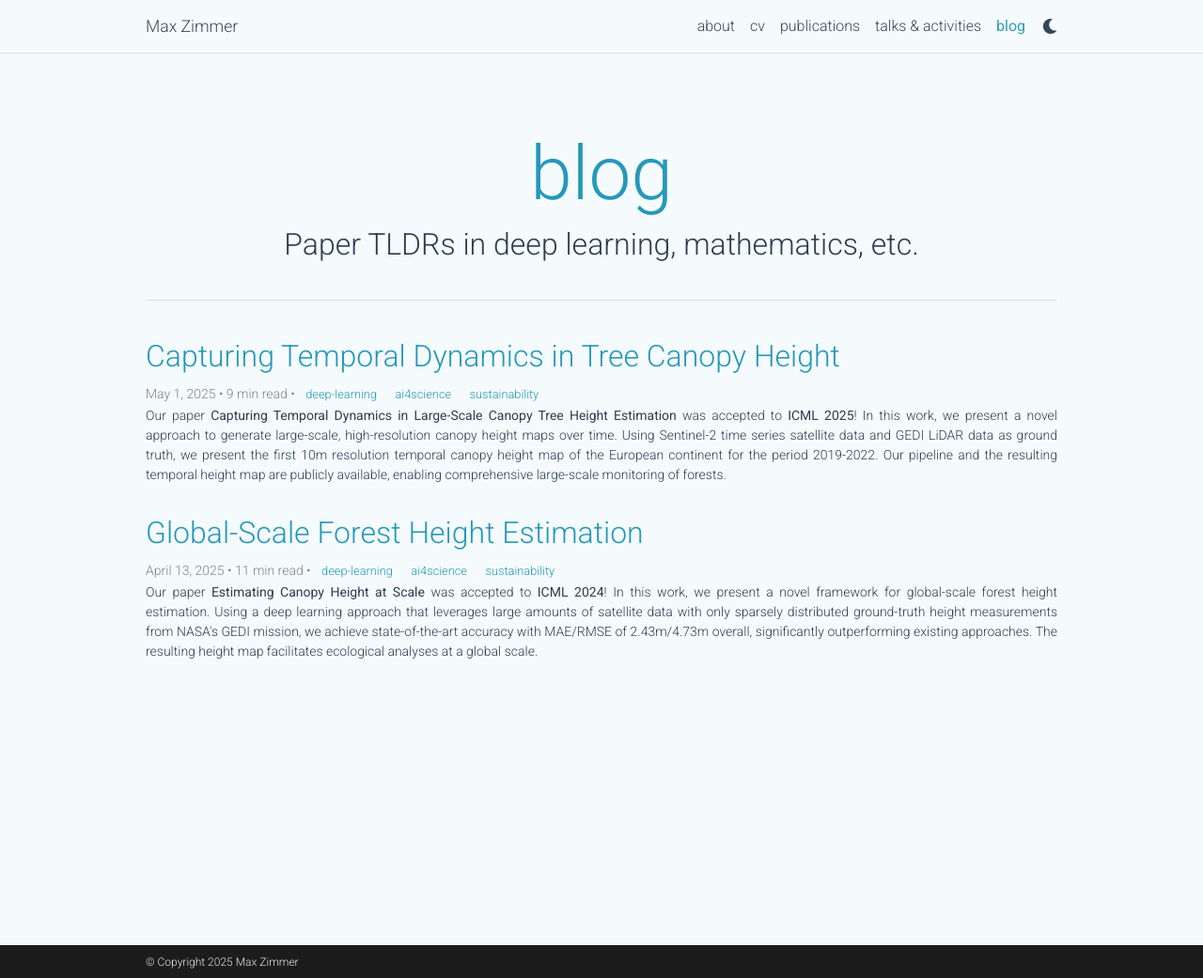
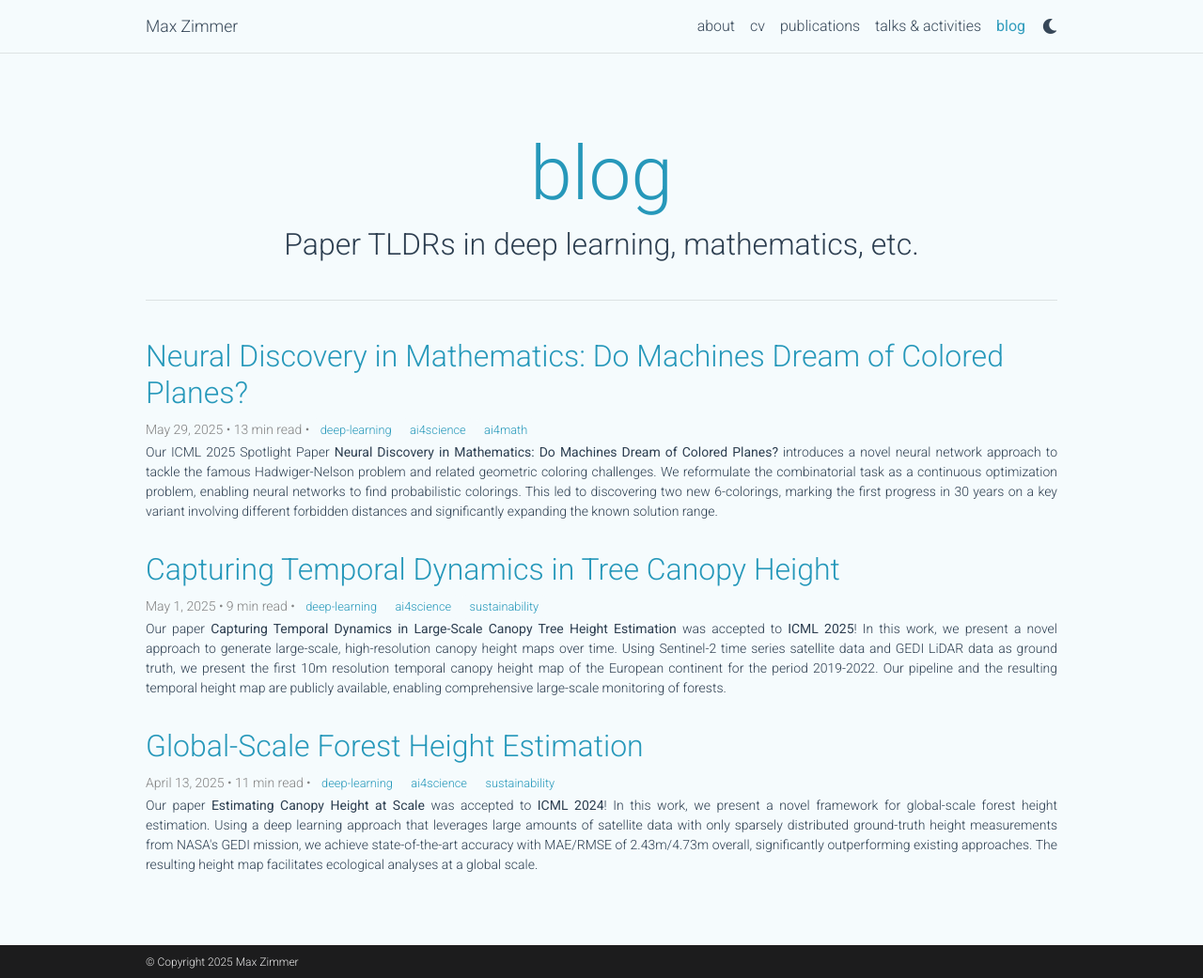
Before and after one commit to zimmer-m/zimmer-m.github.io, a Jekyll site: the page built from _pages/blog.md, in a window 1280 px wide and 1041 px high. Shown: the whole window at 94% size. Built offline with Jekyll 4.4.1, drawn with Linux system fonts in a browser that asks for light colours; comment, search, counter and statistics services are not loaded; a style sheet for code colours, icons or effects is not loaded; some of the changed lines change nothing that is shown.

Commit message:
blogpost release

```diff
--- a/_posts/2025-05-05-neural-discovery-in-mathematics-do-machines-dream-of-colored-planes.md
+++ b/_posts/2025-05-05-neural-discovery-in-mathematics-do-machines-dream-of-colored-planes.md
@@ -1,14 +1,13 @@
 ---
 layout: distill
 title: "Neural Discovery in Mathematics: Do Machines Dream of Colored Planes?"
-date: 2025-03-05
-hidden: true
-sitemap: false
-description: "Our ICML 2025 Spotlight Paper <b>Neural Discovery in Mathematics: Do Machines Dream of Colored Planes?</b> introduces a novel neural network approach to tackle the famous Hadwiger-Nelson problem and related geometric coloring challenges. We reformulate the combinatorial task as a continuous optimization problem, enabling NNs to find probabilistic colorings. This led to discovering two new 6-colorings, marking the first progress in 30 years on a key variant involving different forbidden distances and significantly expanding the known solution range."
+date: 2025-05-29
+description: "Our ICML 2025 Spotlight Paper <b>Neural Discovery in Mathematics: Do Machines Dream of Colored Planes?</b> introduces a novel neural network approach to tackle the famous Hadwiger-Nelson problem and related geometric coloring challenges. We reformulate the combinatorial task as a continuous optimization problem, enabling neural networks to find probabilistic colorings. This led to discovering two new 6-colorings, marking the first progress in 30 years on a key variant involving different forbidden distances and significantly expanding the known solution range."
 tags: [deep-learning, ai4science, ai4math]
 bibliography: neural_discovery_in_mathematics.bib
 publication_type: "ICML25"
 paper_url: "https://arxiv.org/abs/2501.18527"
+code_url: "https://github.com/ZIB-IOL/neural-discovery-icml25"
 giscus_comments: false
 related_posts: false
 authors:
@@ -29,11 +28,9 @@ authors:
       name: Zuse Institute Berlin
 ---
 
-## The Hadwiger-Nelson Problem: The chromatic number of the plane
+## The chromatic number of the plane
 
-The Hadwiger-Nelson (HN) problem, first posed in 1950, asks a fundamental question at the intersection of geometry and combinatorics: What is the minimum number of colors needed to color the entire Euclidean plane $\mathbb{R}^2$ such that no two points at unit distance share the same color? This minimum number is referred to as the *chromatic number of the plane*, denoted $\chi(\mathbb{R}^2)$, as it is the chromatic number of the infinite graph with vertex set $\mathbb{R}^2$ and edges connect pairs of points at unit distance.
-
-What makes this seemingly simple setup challenging is the combination between discrete choices (the colors) with continuous geometry (the distance on the plane).
+The Hadwiger-Nelson (HN) problem, first posed in 1950, asks a fundamental question at the intersection of geometry and combinatorics: What is the minimum number of colors needed to color the entire Euclidean plane $\mathbb{R}^2$ such that no two points at unit distance share the same color? This minimum number is referred to as the *chromatic number of the plane*, denoted $\chi(\mathbb{R}^2)$, as it is the chromatic number of the infinite graph with vertex set $\mathbb{R}^2$ and edges connecting pairs of points at unit distance. What makes this seemingly simple setup challenging is the combination between discrete choices (the colors) with continuous geometry (the distance on the plane).
 
 Despite over 70 years of research, the exact value of $\chi(\mathbb{R}^2)$ remains unknown. It is currently bounded between 5 and 7, i.e., $5 \le \chi(\mathbb{R}^2) \le 7$. Establishing lower bounds typically involves constructing finite *unit-distance graphs*—graphs with a high chromatic number, that is, graphs that can be embedded in the plane in a way such that edges connect points exactly one unit apart. Notable examples include the Moser spindle, which requires 4 colors <d-cite key="moser1961solution"></d-cite>, and a large graph discovered by Aubrey de Grey in 2018, proving $\chi(\mathbb{R}^2) \ge 5$ <d-cite key="DeGrey2018ChromaticNumber"></d-cite>. Conversely, upper bounds are demonstrated by providing explicit coloring patterns for the entire plane. The best-known upper bound of 7 is realized by many different constructions, the most well known of which is a coloring based on a hexagonal tiling of the plane <d-cite key="soifer2009mathematical"></d-cite>. Closing the gap between 5 and 7 remains a significant open problem in mathematics.
 
@@ -42,9 +39,9 @@ In this work, we focus on improving the upper bounds. We explore how neural netw
 ## A New Approach: Neural Networks for Mathematical Discovery
 ### Modeling the Coloring Problem
 
-In our ICML 2025 paper, "Neural Discovery in Mathematics: Do Machines Dream of Colored Planes?", we introduce a new approach to generate colorings which avoid unit distance conflicts using neural networks. The core idea is to reframe the combinatorial problem as a continuous optimization task that neural networks are well-suited to handle. Instead of assigning a fixed color (a discrete choice) to each point, we relax the constraint by defining a probabilistic coloring. We train the NN to output a *probability distribution* over the available colors for any given point $(x, y) \in \mathbb{R}^2$.
+We introduce a new approach to generate colorings which avoid unit distance conflicts using NNs. The core idea is to reframe the combinatorial problem as a continuous optimization task that NNs are well-suited to handle. Instead of assigning a fixed color (a discrete choice) to each point, we relax the constraint by defining a probabilistic coloring. We train the NN to output a *probability distribution* over the available colors for any given point $(x, y) \in \mathbb{R}^2$.
 
-Let $p_\theta: \mathbb{R}^2 \to \Delta^k$ be a neural network parameterized by $\theta$, where $k$ is the number of colors and $\Delta^k$ is the $k$-dimensional probability simplex. For an input point $x \in \mathbb{R}^2$, the output $p_\theta(x) = (p_1, ..., p_k)$ represents the probability that point $x$ should receive color $i$.
+Let $p_\theta: \mathbb{R}^2 \to \Delta_c$ be an NN parameterized by $\theta$, where $c$ is the number of colors and $\Delta_c$ is the $c$-dimensional probability simplex. For an input point $x \in \mathbb{R}^2$, the output $p_\theta(x) = (p_1, ..., p_c)$ represents the probability distribution over the colors that point $x$ can attain.
 
 We then train the network in an *unsupervised* way, that is, without labeled data. Instead, we define a way to measure how "bad" a probabilistic coloring is according to the problem's constraints. The resulting loss function is differentiable thanks to the probabilistic nature of the relaxed problem, allowing us to measure the violation of the unit distance constraint within a finite region $[-R,R]^2$. For the standard Hadwiger-Nelson problem, the loss function calculates the *expected* probability that two points $x, y$ exactly one unit apart *do* share the same color when said colors are sampled from their respective distributions $p_\theta(x)$ and $p_\theta(y)$:
 
@@ -62,26 +59,26 @@ $$
 
 The entire setup is differentiable with respect to the network parameters $\theta$, allowing us to use standard gradient descent algorithms (like Adam <d-cite key="kingma2014adam"></d-cite>) to iteratively adjust $\theta$ and minimize the loss. As the loss decreases, the network learns to assign probabilities such that points at unit distance are less likely to receive the same color.
 
-The following animation illustrates this learning process, showing how the initially random probabilistic coloring evolves over training iterations to form a structured pattern that minimizes conflicts. What is shown is $\text{argmax}\  p_\theta(x)$, i.e., for each pixel we choose the color which currently has the highest probability.
+The following animation illustrates this learning process, showing how the initially random probabilistic coloring evolves over training iterations to form a structured pattern that minimizes conflicts. We depict $\text{argmax}\  p_\theta(x)$, i.e., for each pixel we choose the color which currently has the highest probability.
 
 <div class="figure-container">
-  <img src="/assets/img/blog_img/neural_discovery_mathematics/training_evolution.gif" alt="Animation illustrating the neural network's learning process" style="max-width: 100%;" class="zoomable" data-zoomable>
-  <div class="figure-caption">Animation illustrating the neural network's learning process. Watch as the initially random probabilistic coloring evolves over training iterations, guided by the loss function, eventually forming a structured pattern that minimizes conflicts.</div>
+  <img src="/assets/img/blog_img/neural_discovery_mathematics/training_evolution.gif" alt="Animation illustrating the NN's learning process" style="max-width: 100%;" class="zoomable" data-zoomable>
+  <div class="figure-caption">Animation illustrating the NN's learning process. Watch as the initially random probabilistic coloring evolves over training iterations, guided by the loss function, eventually forming a structured pattern that minimizes conflicts.</div>
 </div>
 
 ### Guiding Mathematical Intuition
 The NN acts as a powerful function approximator, capable of learning complex spatial patterns directly from the geometric constraints, largely without strong built-in assumptions about symmetry or periodicity. Crucially, we use this approach not to find fully automated proofs, but as a tool to guide mathematical intuition <d-cite key="davies2021advancing"></d-cite>. When the loss converges to near-zero, the resulting coloring often reveals highly structured patterns. While not clearly visible from the animation, the network mostly assigns very high probabilities to one color and near-zero probabilities for the others, except for the transitions between the regions. The patterns provide valuable insights that can inspire the development of formal mathematical constructions, which must then be rigorously analyzed and verified. The figure below shows an example of this process, comparing a probabilistic pattern discovered by the NN with the resulting formal construction derived from it.
 
 <div class="figure-container">
-    <img src="/assets/img/blog_img/neural_discovery_mathematics/complete_nn_comparison_compact.jpeg" alt="Neural network output inspiring a formal 6-coloring" style="max-width: 100%;" class="zoomable" data-zoomable>
-    <div class="figure-caption">Left: A probabilistic coloring pattern suggested by the neural network after training to minimize conflicts for a $(1,1,1,1,1,d)$ variant (defined a bit later). Right: The formalized mathematical construction derived from the NN's output, published in a specialized venue <d-cite key="2024_SixcoloringsExpansion"></d-cite>. This coloring is valid for a specific range of $d$.</div>
+    <img src="/assets/img/blog_img/neural_discovery_mathematics/complete_nn_comparison_compact.jpeg" alt="NN output inspiring a formal 6-coloring" style="max-width: 100%;" class="zoomable" data-zoomable>
+    <div class="figure-caption">Left: A probabilistic coloring pattern suggested by the NN after training to minimize conflicts for a $(1,1,1,1,1,d)$ variant (defined later). Right: The formalized mathematical construction derived from the NN's output, published in a specialized venue <d-cite key="2024_SixcoloringsExpansion"></d-cite>. This coloring is valid for a specific range of $d$.</div>
 </div>
 
-## Discovering New Colorings: Variants and Recent Progress
+## Coloring Variants and Recent Progress
 
 While finding a 6-coloring for the original problem remains difficult (our NNs consistently find patterns needing seven colors, aligning with the possibility that $\chi(\mathbb{R}^2)=7$), this NN-based optimization approach proved highly successful on related variants of the problem.
 
-A key variant we studied is the $(1,1,1,1,1,d)$ coloring problem: coloring the plane with six colors s.t. pairs of points assigned the first five colors must avoid unit distance, while pairs assigned the sixth color must avoid a *different* distance $d > 0$. Prior to our work, such colorings were only known to exist for $d$ in the range $[\sqrt{2}-1, 1/\sqrt{5}] \approx [0.414, 0.447]$ <d-cite key="hoffman1993almost"></d-cite> <d-cite key="soifer1994infinite"></d-cite>.
+A key variant we studied is the $(1,1,1,1,1,d)$ coloring problem: coloring the plane with six colors s.t. pairs of points assigned the first five colors must avoid unit distance, while pairs assigned the sixth color must avoid a *different* distance $d > 0$. Prior to our work, such colorings were only known to exist for $d \in [\sqrt{2}-1, 1/\sqrt{5}] \approx [0.414, 0.447]$ <d-cite key="hoffman1993almost"></d-cite> <d-cite key="soifer1994infinite"></d-cite>.
 
 To tackle this variant, we modify the loss calculation. Instead of penalizing only unit-distance conflicts for all colors, the loss sums the conflict probabilities for each color $k$ with its specific forbidden distance $d_k$. In the sampling approximation, for a batch of points $x_i$, we sample points $y_{ij}^{(k)}$ at distance $d_k$ from $x_i$ for each color $k$, and the loss becomes:
 
@@ -98,7 +95,7 @@ We also explored other variants, such as the $(1,1,1,1,d_1,d_2)$ problem, where
     <div class="figure-caption">Minimum conflict rate (log scale) found by the NN for the $(1,1,1,1,d_1,d_2)$ variant across different values of $d_1$ and $d_2$. Darker blue indicates lower conflict, suggesting potentially valid colorings exist in those regions. The diagonal corresponds to the $(1,1,1,1,1,d)$ case.</div>
 </div>
 
-Focusing on the $(1,1,1,1,1,d)$ variant, our NN approach, exploring different values of $d$, discovered patterns that guided us to formally construct and verify **two new families of 6-colorings**. These constructions were published in a specialized venue <d-cite key="2024_SixcoloringsExpansion"></d-cite>. These two new constructions are visualized below:
+Focusing on the $(1,1,1,1,1,d)$ variant, our NN approach, exploring different values of $d$, discovered patterns that guided us to formally construct and verify **two new families of 6-colorings**. These constructions were published in a specialized venue <d-cite key="2024_SixcoloringsExpansion"></d-cite> and are visualized below:
 
 <div class="figure-container">
   <div style="display: flex; flex-wrap: wrap; justify-content: space-around; align-items: flex-start; margin-bottom: 0.5em;">
@@ -119,7 +116,7 @@ Note that the distance $d$ in the last color introduces an additional degree of
 
 <div class="figure-container">
     <img src="/assets/img/blog_img/neural_discovery_mathematics/varying_d.gif" alt="Animation showing coloring and conflicts changing with distance d" style="max-width: 100%;" class="zoomable" data-zoomable>
-    <div class="figure-caption">Animation showing how the probabilistic 6-coloring (left) and its corresponding conflicts (right, black points indicate violations) change as the forbidden distance `d` for the sixth color varies. Note that this visualization is produced by a single neural network, which parametrizes a family of colorings.</div>
+    <div class="figure-caption">Animation showing how the probabilistic 6-coloring (left) and its corresponding conflicts (right, black points indicate violations) change as the forbidden distance $d$ for the sixth color varies. Note that this visualization is produced by a single NN, which parametrizes a family of colorings.</div>
 </div>
 
 The plot below further summarizes these findings by showing the minimum conflict rate achieved by the NNs across different distances $d$. Lower conflict rates suggest that a valid formal coloring might exist for that $d$. The blue region highlights the significantly expanded range of $d$ where our new constructions provide valid 6-colorings, compared to the previously known range shown in orange.
@@ -129,17 +126,17 @@ The plot below further summarizes these findings by showing the minimum conflict
     <div class="figure-caption">Minimum conflict rate found by NNs across different distances $d$ for the $(1,1,1,1,1,d)$ variant. The orange region shows the previously known range of $d$ for valid 6-colorings, while the blue region shows the significantly expanded range enabled by our new NN-discovered constructions.</div>
 </div>
 
-## Applying the Framework: Almost Coloring the Plane
+## Almost Coloring the Plane
 
-Beyond the distance variant, our framework demonstrated its applicability to other related geometric coloring problems, such as "almost coloring" the plane, arising as a natural extension of the HN problem: what is the minimum fraction of the plane that must be removed such that the remaining points *can* be colored with $k$ colors without monochromatic unit-distance pairs? We introduced an additional $(k+1)$-th color, corresponding to the removed points, and used a Lagrangian relaxation approach. This involves a modified loss function that penalizes conflicts among the first $k$ colors while also penalizing the use of the $(k+1)$-th "uncolored" color via a Lagrange multiplier $\lambda$.
+Beyond the distance variant, our framework demonstrated its applicability to other related geometric coloring problems, such as "almost coloring" the plane, arising as a natural extension of the HN problem: what is the minimum fraction of the plane that must be removed such that the remaining points *can* be colored with $c$ colors without monochromatic unit-distance pairs? We introduced an additional $(c+1)$-th color, corresponding to the removed points, and used a Lagrangian relaxation approach. This involves a modified loss function that penalizes conflicts among the first $c$ colors while also penalizing the use of the $(c+1)$-th "uncolored" color via a Lagrange multiplier $\lambda$.
 
-Our numerical experiments for $k=6$ colors recovered patterns resembling known constructions involving intersecting pentagonal rods <d-cite key="pritikin1998all"></d-cite>. The table below summarizes our numerical findings for $k=1$ to $k=6$ colors, showing the approximate minimum density of points that must be removed. These results align well with the best known bounds <d-cite key="pritikin1998all"></d-cite> <d-cite key="parts2020percent"></d-cite>, further validating our approach.
+Our numerical experiments for $c=6$ colors recovered patterns resembling known constructions involving intersecting pentagonal rods <d-cite key="pritikin1998all"></d-cite>. The table below summarizes our numerical findings for $c=1$ to $c=6$ colors, showing the approximate minimum density of points that must be removed. These results align well with the best known bounds <d-cite key="pritikin1998all"></d-cite> <d-cite key="parts2020percent"></d-cite>, further validating our approach.
 
 <div class="table-container">
   <table>
     <thead>
       <tr>
-        <th># Colors ($k$)</th>
+        <th># Colors ($c$)</th>
         <th>1</th>
         <th>2</th>
         <th>3</th>
@@ -151,35 +148,35 @@ Our numerical experiments for $k=6$ colors recovered patterns resembling known c
     <tbody>
       <tr>
         <th>Best known density removed</th>
-        <td>74.5580%</td>
-        <td>54.1271%</td>
-        <td>31.1905%</td>
-        <td>8.2541%</td>
-        <td>4.0060%</td>
-        <td>0.0143%</td>
+        <td>77.04%</td>
+        <td>54.13%</td>
+        <td>31.20%</td>
+        <td>8.25%</td>
+        <td>4.01%</td>
+        <td>0.02%</td>
       </tr>
       <tr>
         <th>Our results (approx. density removed)</th>
-        <td>75.8578%</td>
-        <td>51.2859%</td>
-        <td>30.4729%</td>
-        <td>8.2051%</td>
-        <td>3.4657%</td>
-        <td>0.0158%</td>
+        <td>77.07%</td>
+        <td>54.21%</td>
+        <td>31.34%</td>
+        <td>8.29%</td>
+        <td>3.60%</td>
+        <td>0.03%</td>
       </tr>
     </tbody>
   </table>
   <div class="table-caption">
-    Minimum density of points that must be removed ("uncolored") to allow a conflict-free coloring of the remaining plane with $k$ colors. Our numerical results align well with known bounds
+    Minimum density of points that must be removed ("uncolored") to allow a conflict-free coloring of the remaining plane with $c$ colors. Our numerical results align well with known bounds
     <d-cite key="pritikin1998all"></d-cite> <d-cite key="parts2020percent"></d-cite>.
   </div>
 </div>
 
 ## Conclusion and Outlook
 
-Our work highlights the potential of neural networks as tools for mathematical exploration. By reformulating combinatorial geometry problems, like the Hadwiger-Nelson problem and its variants, as continuous optimization tasks, we can experimentally discover new and potentially interesting patterns. While these networks do not yield formal proofs directly, they effectively explore complex solution spaces and uncover structured patterns that can guide mathematical intuition.
+Our work highlights the potential of NNs as tools for mathematical exploration. By reformulating combinatorial geometry problems, like the Hadwiger-Nelson problem and its variants, as continuous optimization tasks, we can experimentally discover new and potentially interesting patterns. While these networks do not yield formal proofs directly, they effectively explore complex solution spaces and uncover structured patterns that can guide mathematical intuition.
 
-The discovery of two novel 6-colorings for the $(1,1,1,1,1,d)$ distance variant, significantly extending the known range of valid distances $d$ and marking the first progress in three decades, serves as a strong testament to this approach's potential. It demonstrates how gradient-based optimization on continuous relaxations in combination with the powerful approximation capabilities of neural networks can uncover intricate combinatorial structures that have long eluded traditional methods, offering a promising new paradigm for tackling longstanding open problems in discrete mathematics and theoretical computer science.
+The discovery of two novel 6-colorings for the $(1,1,1,1,1,d)$ distance variant, significantly extending the known range of valid distances $d$ and marking the first progress in three decades, serves as a strong testament to this approach's potential. It demonstrates how gradient-based optimization on continuous relaxations in combination with the powerful approximation capabilities of NNs can uncover combinatorial structures that have long eluded traditional methods, offering a promising new paradigm for tackling longstanding open problems in discrete mathematics and theoretical computer science.
 
 If you find this interesting and if this work is helpful for your research, please consider citing our paper:
 
```
